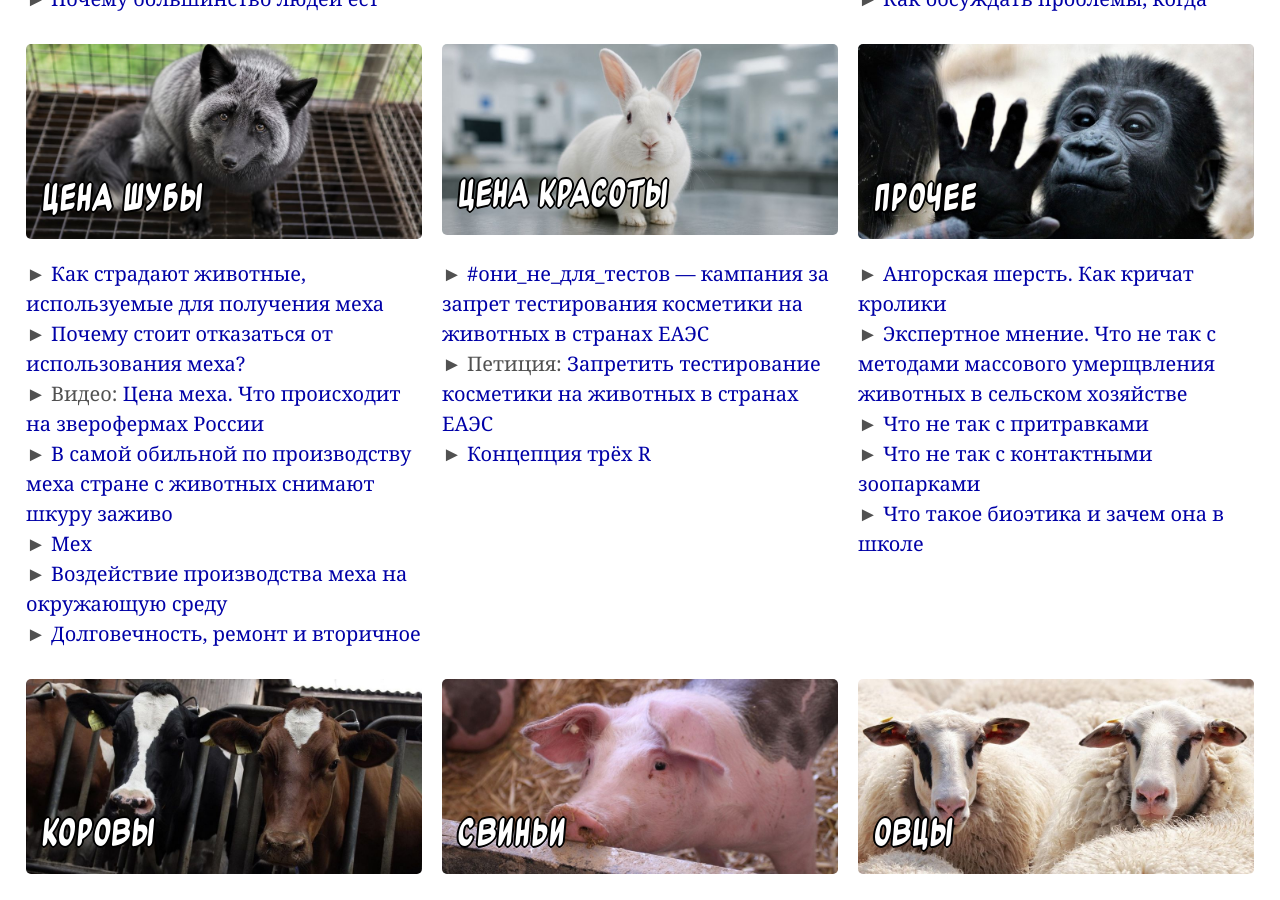
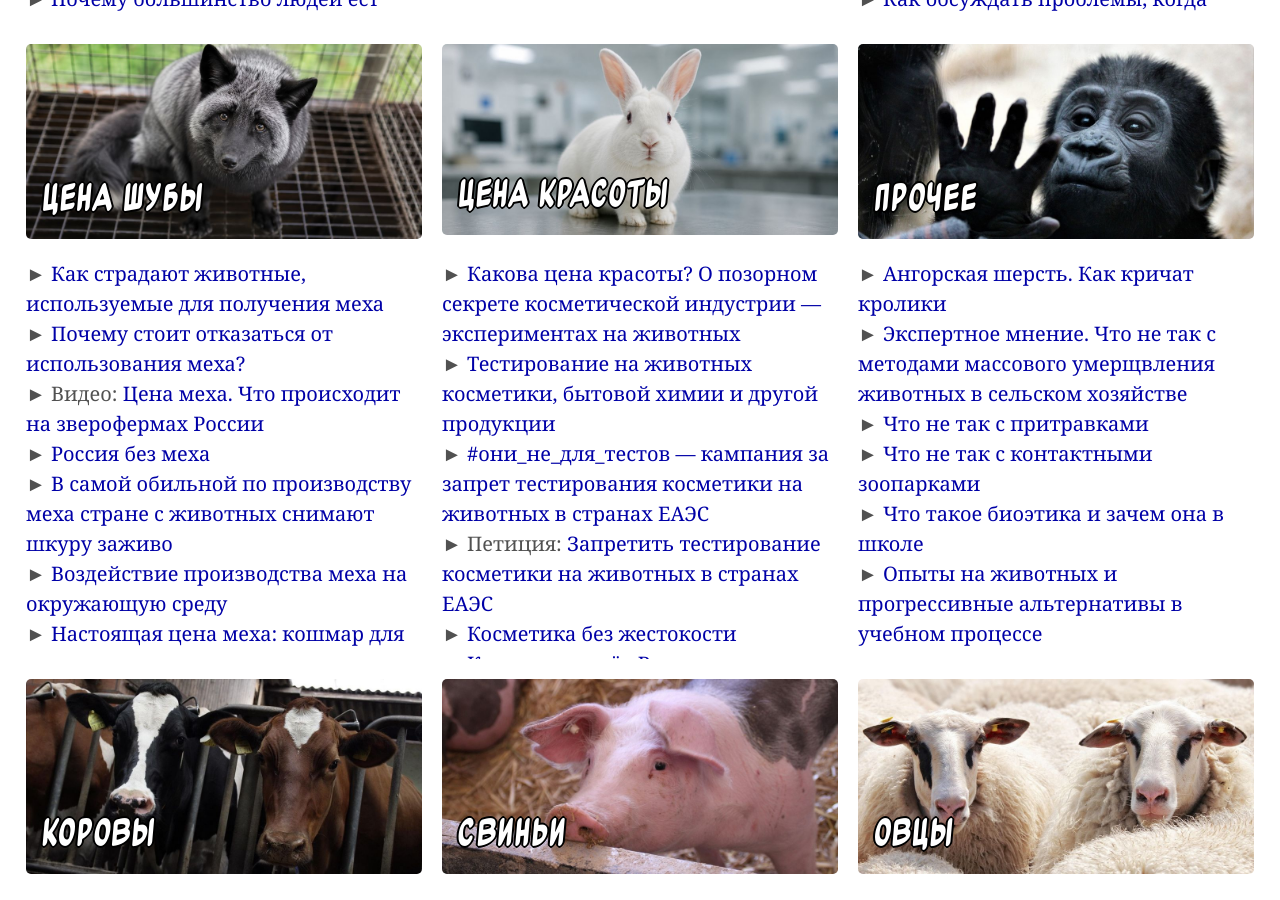
Before and after one commit to Umenshaem/umenshaem.github.io, a Jekyll site: the page built from index.md, in a window 1280 px wide and 900 px high, scrolled down 795 px. Built offline with Jekyll 4.4.1, drawn with Linux system fonts in a browser that asks for light colours; some of the changed text lies outside the part shown.

Commit message:
Update list.yaml

```diff
--- a/_data/list.yaml
+++ b/_data/list.yaml
@@ -38,7 +38,7 @@
 
 ### Благополучие животных
 
-- {s: "farm", t: "Владычество (Доминион)", url: "https://www.kinopoisk.ru/film/1048766/", by: "Кинопоиск", type: "movie"}
+- {s: "farm", t: "Господство (Доминион)", url: "https://www.youtube.com/watch?v=h0dbFCnNOhQ", by: "Вита", type: "movie"}
 - {s: "farm", t: "Альтруизм, числа и промышленное животноводство", url: "tobias-baumann-altruism-numbers-and-factory-farms.html", by: "Тобиас Бауман"}
 - {s: "farm", t: "Благополучие животных", url: "https://ea-ru.org/articles/animal-welfare", by: "Джесс Уиттлстоун"}
 - {s: "farm", t: "Воздействие животноводства на окружающую среду", url: "https://voicesforanimals.ru/food/ecology", by: "Голоса за животных"}
@@ -87,7 +87,7 @@
 
 - {s: "bird", t: "Птицы", url: "https://voicesforanimals.ru/why/chickens", by: "Голоса за животных"}
 - {s: "bird", t: "Почему куры вызывают у людей намного меньше эмпатии, чем коровы и свиньи?", url: "https://effective-vegan.livejournal.com/4866.html", by: "Кэролайн Спенс"}
-- {s: "bird", t: "За стенами птицефабрик России", url: "https://www.youtube.com/watch?v=hl2M5RJvZ7o", by: "Голос за животных", type: "video"}
+- {s: "bird", t: "За стенами птицефабрик России", url: "https://www.youtube.com/watch?v=hl2M5RJvZ7o", by: "Голоса за животных", type: "video"}
 - {s: "bird", t: "Кур и свиней сжигают и варят живьем в Европе и США", url: "manu-herran-chicken-and-pigs-burned-and-boiled-alive-in-europe-and-usa.html", by: "Ману Эрран"}
 - {s: "bird", t: "Что не так с курятиной", url: "http://chicken.whyanimals.ru/", by: "WhyAnimals"}
 - {s: "bird", t: "Что не так с куриным яйцом", url: "http://egg.whyanimals.ru/", by: "WhyAnimals"}
@@ -106,29 +106,40 @@
 
 - {s: "fur", t: "Как страдают животные, используемые для получения меха", url: "https://voicesforanimals.ru/why/furbearers", by: "Голоса за животных"}
 - {s: "fur", t: "Почему стоит отказаться от использования меха?", url: "https://russia.furfreeretailer.com/why-fur-free/", by: "Fur Free Retailer"}
-- {s: "fur", t: "Цена меха. Что происходит на зверофермах России", url: "https://www.youtube.com/watch?v=Zk2yn8nPZ8I", by: "Голос за животных", type: "video"}
+- {s: "fur", t: "Цена меха. Что происходит на зверофермах России", url: "https://www.youtube.com/watch?v=Zk2yn8nPZ8I", by: "Голоса за животных", type: "video"}
+- {s: "fur", t: "Россия без меха", url: "https://furfree.ru/", by: "Голоса за животных"}
 - {s: "fur", t: "В самой обильной по производству меха стране с животных снимают шкуру заживо", url: "http://www.vita.org.ru/new/15.0405.htm", by: "Вита"}
-- {s: "fur", t: "Мех", url: "https://voicesforanimals.ru/dress/fur/", by: "Голоса за животных"}
 - {s: "fur", t: "Воздействие производства меха на окружающую среду", url: "https://voicesforanimals.ru/dress/fur/environment", by: "Голоса за животных"}
+- {s: "fur", t: "Настоящая цена меха: кошмар для животных и природы", url: "http://www.vita.org.ru/fur/mexekologiy.htm", by: "Вита"}
 - {s: "fur", t: "Долговечность, ремонт и вторичное использование меха", url: "https://voicesforanimals.ru/durability-repair-reuse-fur", by: "Голоса за животных"}
 - {s: "fur", t: "Какие есть альтернативы? Эко-мех", url: "https://voicesforanimals.ru/dress/fur/alternativy", by: "Голоса за животных"}
 - {s: "fur", t: "Глобальный упадок меховой индустрии: анализ за последние 10 лет", url: "https://voicesforanimals.ru/proizvodstvo-meha-v-mire-upalo/", by: "Голоса за животных"}
 - {s: "fur", t: "Системы сертификации звероферм", url: "https://voicesforanimals.ru/fur-farm-certification-systems", by: "Голоса за животных"}
 - {s: "fur", t: "Любите мех? А вы уверены, что это не мех кошек и собак?", url: "http://www.vita.org.ru/fur/dog_cat/china-kill-dog_cat.htm", by: "Вита"}
+- {s: "fur", t: "Каракуль — мех новорожденных ягнят", url: "http://www.vita.org.ru/fur/karakul.htm", by: "Вита"}
 - {s: "fur", t: "Капканы: железные ловушки", url: "https://voicesforanimals.ru/dress/fur/kapkany", by: "Голоса за животных"}
 - {s: "fur", t: "Жертвы моды. Исследование благополучия животных на зверофермах", url: "http://www.vita.org.ru/library/fur/makkenna-fashion-victims.htm", by: "Кэрол МакКенна"}
 - {s: "fur", type: "div"}
 - {s: "fur", t: "Где купить одежду и обувь", url: "http://www.vita.org.ru/fur/gdekupit.htm", by: "Вита"}
 - {s: "fur", t: "Будущее моды. Список компаний, отказавшихся от меха животных", url: "https://russia.furfreeretailer.com/?retailer_country=russia&sortorder=vir-first#content", by: "Fur Free Retailer"}
 - {s: "fur", type: "div"}
+- {s: "fur", t: "Мех (Голоса за животных)", url: "https://voicesforanimals.ru/dress/fur/", by: "Голоса за животных"}
+- {s: "fur", t: "Мех (Вита)", url: "http://www.vita.org.ru/fur.htm", by: "Вита"}
+- {s: "fur", type: "div"}
 - {s: "fur", t: "Экспертное мнение. Что не так с положением животных на фермах и почему это касается всех", url: "https://voicesforanimals.ru/jekspertnoe-mnenie-chto-ne-tak-s-polozheniem-zhivotnyh-fermah-i-pochemu-jeto-kasaetsja-vseh", by: "Голоса за животных"}
 - {s: "fur", t: "Защитим от жестокости животных в сельском хозяйстве", url: "https://www.change.org/p/%D0%B7%D0%B0%D1%89%D0%B8%D1%82%D0%B8%D1%82%D0%B5-%D0%B6%D0%B8%D0%B2%D0%BE%D1%82%D0%BD%D1%8B%D1%85-%D0%B2-%D1%81%D0%B5%D0%BB%D1%8C%D1%81%D0%BA%D0%BE%D0%BC-%D1%85%D0%BE%D0%B7%D1%8F%D0%B9%D1%81%D1%82%D0%B2%D0%B5-%D0%B7%D0%B0%D0%BA%D0%BE%D0%BD%D0%BE%D0%BC", by: "Голоса за животных", type: "petition"}
 
 ### Тесты
 
+- {s: "beauty", t: "Какова цена красоты? О позорном секрете косметической индустрии — экспериментах на животных", url: "http://www.vita.org.ru/exper/testcosmet.htm", by: "Джулия Кристи"}
+- {s: "beauty", t: "Тестирование на животных косметики, бытовой химии и другой продукции", url: "http://www.vita.org.ru/exper/exp-cosmetology.htm", by: "Вита"}
 - {s: "beauty", t: "#они_не_для_тестов — кампания за запрет тестирования косметики на животных в странах ЕАЭС", url: "https://www.stoptests.ru/"}
 - {s: "beauty", t: "Запретить тестирование косметики на животных в странах ЕАЭС", url: "https://www.change.org/p/%D0%BE%D0%BD%D0%B8-%D0%BD%D0%B5-%D0%B4%D0%BB%D1%8F-%D1%82%D0%B5%D1%81%D1%82%D0%BE%D0%B2", type: "petition"}
+- {s: "beauty", t: "Косметика без жестокости", url: "http://www.vita.org.ru/exper/articles-experiments/kultpohod-novozhilova.htm", by: "Вита"}
 - {s: "beauty", t: "Концепция трёх R", url: "https://ru.wikipedia.org/wiki/%D0%9A%D0%BE%D0%BD%D1%86%D0%B5%D0%BF%D1%86%D0%B8%D1%8F_%D1%82%D1%80%D1%91%D1%85_R", by: "Википедия"}
+- {s: "beauty", type: "div"}
+- {s: "beauty", t: "Список фирм, производящих косметику, парфюмерию и бытовую химию, не испытанные на животных", url: "http://www.vita.org.ru/exper/netestirov.htm", by: "Вита"}
+- {s: "beauty", t: "Черный список: фирмы, тестирующие продукцию на животных", url: "http://www.vita.org.ru/exper/firmu-testirov.htm", by: "Вита"}
 
 ### Прочее
 
@@ -137,6 +148,7 @@
 - {s: "zoo", t: "Что не так с притравками", url: "http://baiting.whyanimals.ru/", by: "WhyAnimals"}
 - {s: "zoo", t: "Что не так с контактными зоопарками", url: "http://contactzoo.whyanimals.ru/", by: "WhyAnimals"}
 - {s: "zoo", t: "Что такое биоэтика и зачем она в школе", url: "https://mel.fm/ucheba/shkola/6347209-zhestokost-po-otnosheniyu-k-zhivotnym-ne-redkost-sredi-detey-chto-takoye-bioetika-i-zachem-ona-v-shk", by: "Мел"}
+- {s: "zoo", t: "Опыты на животных и прогрессивные альтернативы в учебном процессе", url: "http://www.vita.org.ru/exper/exp-education.htm", by: "Вита"}
 
 ### Беспозвоночные
 
@@ -188,8 +200,10 @@
 - {s: "other", t: "Питер Сингер: «Я не трачу денег на спасение панд»", url: "https://web.archive.org/web/20210517132023/https://journal.bookmate.com/ya-ne-trachu-deneg-na-spasenie-pand/", by: "Bookmate Journal"}
 - {s: "other", t: "Почему мы хотим думать, что люди отличаются?", url: "https://reducingsuffering.github.io/colin-chapman-michael-huffman-1.html", by: "Колин Чапмен & Майкл Хаффман"}
 - {s: "other", t: "Сочувствуем ли мы животным больше, чем людям?", url: "https://web.archive.org/web/20211201190829/https://www.wonderzine.com/wonderzine/life/life-opinion/215687-stop-the-violence", by: "Wonderzine"}
+- {s: "other", t: "Что не так с тестированием на животных", url: "http://testing.whyanimals.ru/", by: "WhyAnimals"}
 - {s: "other", t: "Почему наука не может обойтись без лабораторных животных?", url: "https://knife.media/lab-animals-problem/", by: "Журнал «Нож»"}
-- {s: "other", t: "Что не так с тестированием на животных", url: "http://testing.whyanimals.ru/", by: "WhyAnimals"}
+- {s: "other", t: "Эксперименты на животных в медицине", url: "http://www.vita.org.ru/exper/exp-medicine.htm", by: "Вита"}
+- {s: "other", t: "Эксперименты на животных: необходимость или варварство?", url: "http://www.vita.org.ru/exper/experiment-barbarian.htm", by: "Вита"}
 - {s: "other", t: "Далеко не Омелас", url: "https://reducingsuffering.github.io/magnus-vinding-far-from-omelas.html", by: "Магнус Виндинг"}
 - {s: "other", t: "Зачем веганам думать о страданиях в дикой природе", url: "https://reducingsuffering.github.io/brian-tomasik-why-vegans-should-care-about-suffering-in-nature.html", by: "Брайан Томасик"}
 - {s: "other", t: "Страдания диких животных: почему они мало кого волнуют?", url: "https://reducingsuffering.github.io/david-pearce-3.html", by: "Дэвид Пирс"}
```
